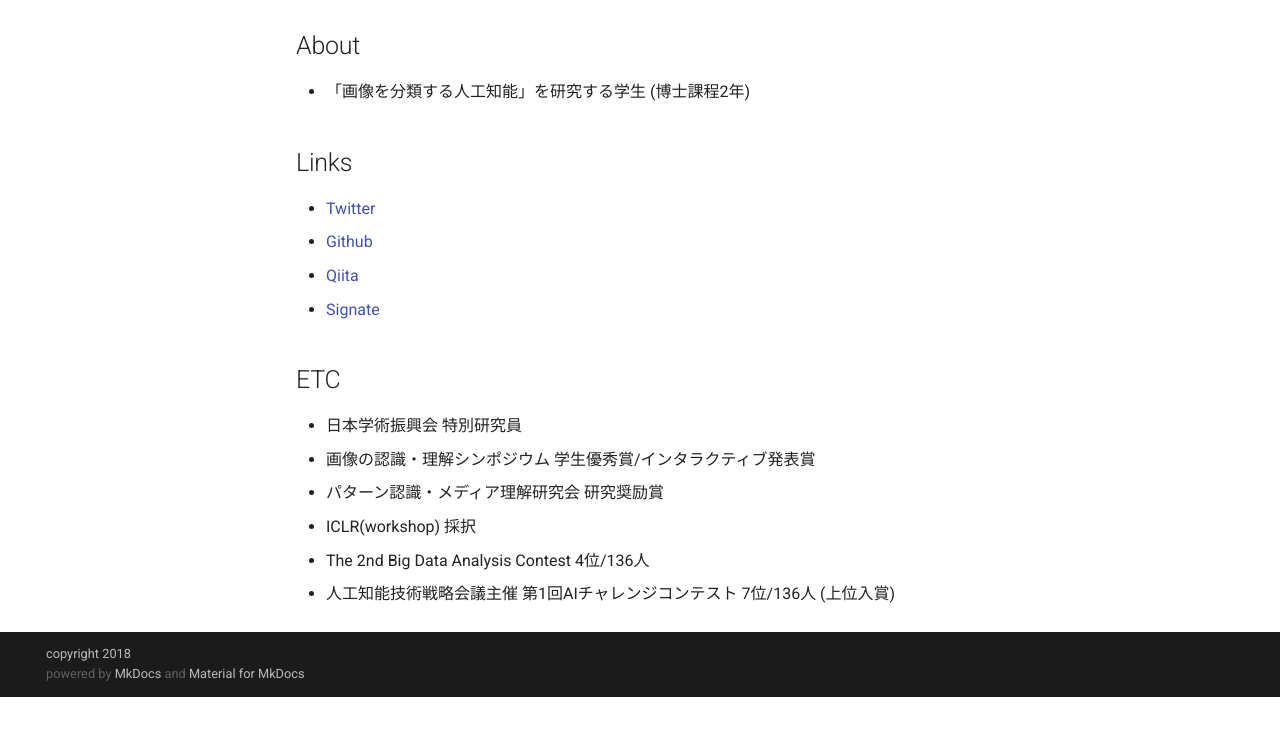
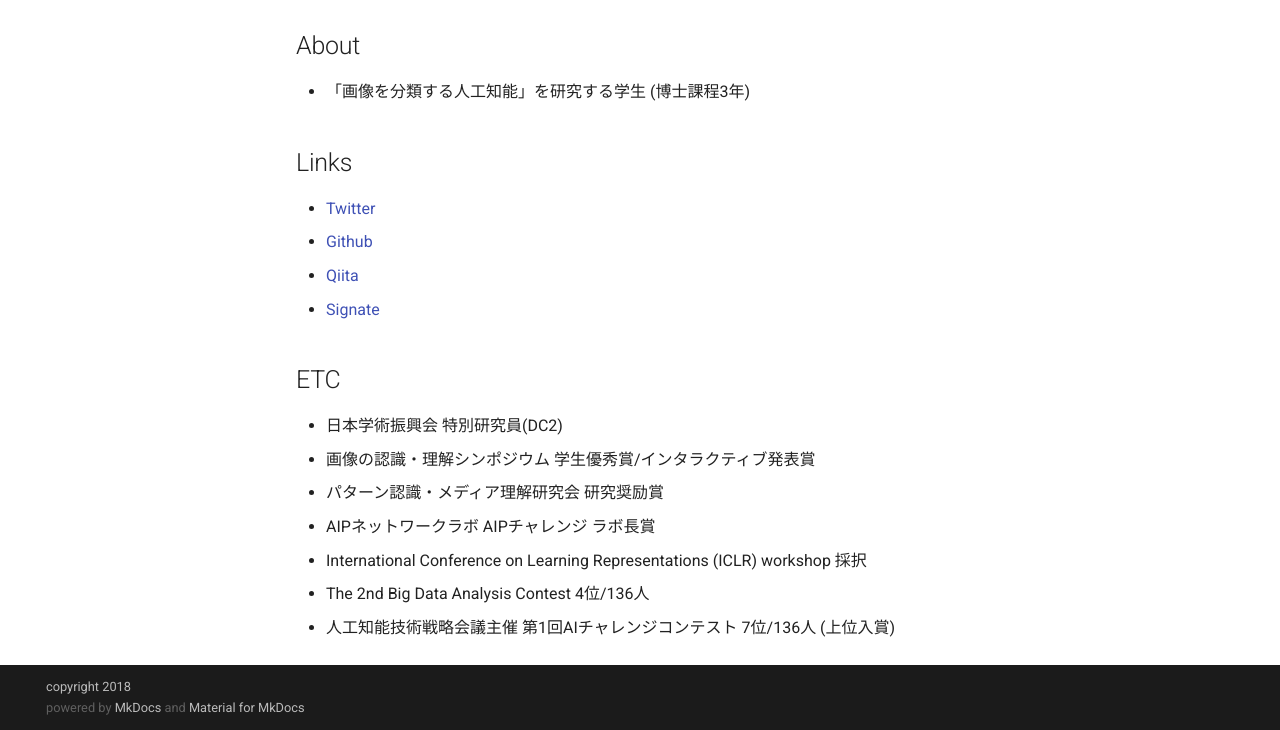
Before and after one commit to imenurok/profile, a plain HTML site: page index.html in a window 1280 px wide. Shown: the part 216-946 px from the top of the page. Before the commit the page ends 913 px from the top, so only its background shows below. Drawn offline with Linux system fonts and the light colour scheme.

Commit message:
Deployed 4d1fd9f with MkDocs version: 1.0.4

```diff
--- a/index.html
+++ b/index.html
@@ -296,7 +296,7 @@
 <p>ここはとある学生の工事中のページです。</p>
 <h2 id="about">About</h2>
 <ul>
-<li>「画像を分類する人工知能」を研究する学生 (博士課程2年)</li>
+<li>「画像を分類する人工知能」を研究する学生 (博士課程3年)</li>
 </ul>
 <h2 id="links">Links</h2>
 <ul>
@@ -307,10 +307,11 @@
 </ul>
 <h2 id="etc">ETC</h2>
 <ul>
-<li>日本学術振興会 特別研究員</li>
+<li>日本学術振興会 特別研究員(DC2)</li>
 <li>画像の認識・理解シンポジウム 学生優秀賞/インタラクティブ発表賞</li>
 <li>パターン認識・メディア理解研究会 研究奨励賞</li>
-<li>ICLR(workshop) 採択</li>
+<li>AIPネットワークラボ AIPチャレンジ ラボ長賞</li>
+<li>International Conference on Learning Representations (ICLR) workshop 採択</li>
 <li>The 2nd Big Data Analysis Contest 4位/136人</li>
 <li>人工知能技術戦略会議主催 第1回AIチャレンジコンテスト 7位/136人 (上位入賞)</li>
 </ul>
```
Also changed, not shown: search/search_index.json (+1 -1 lines), 1 other file.
